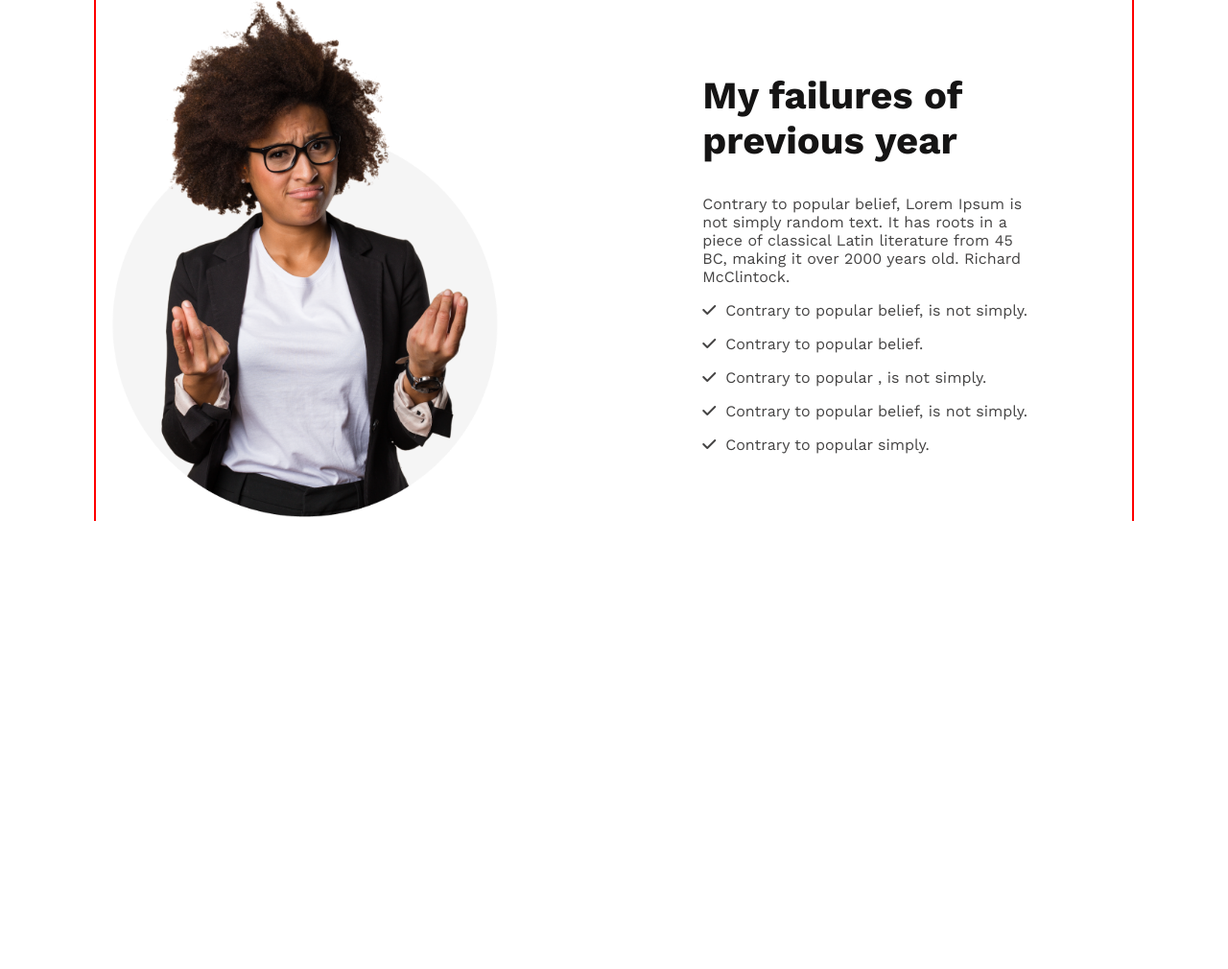
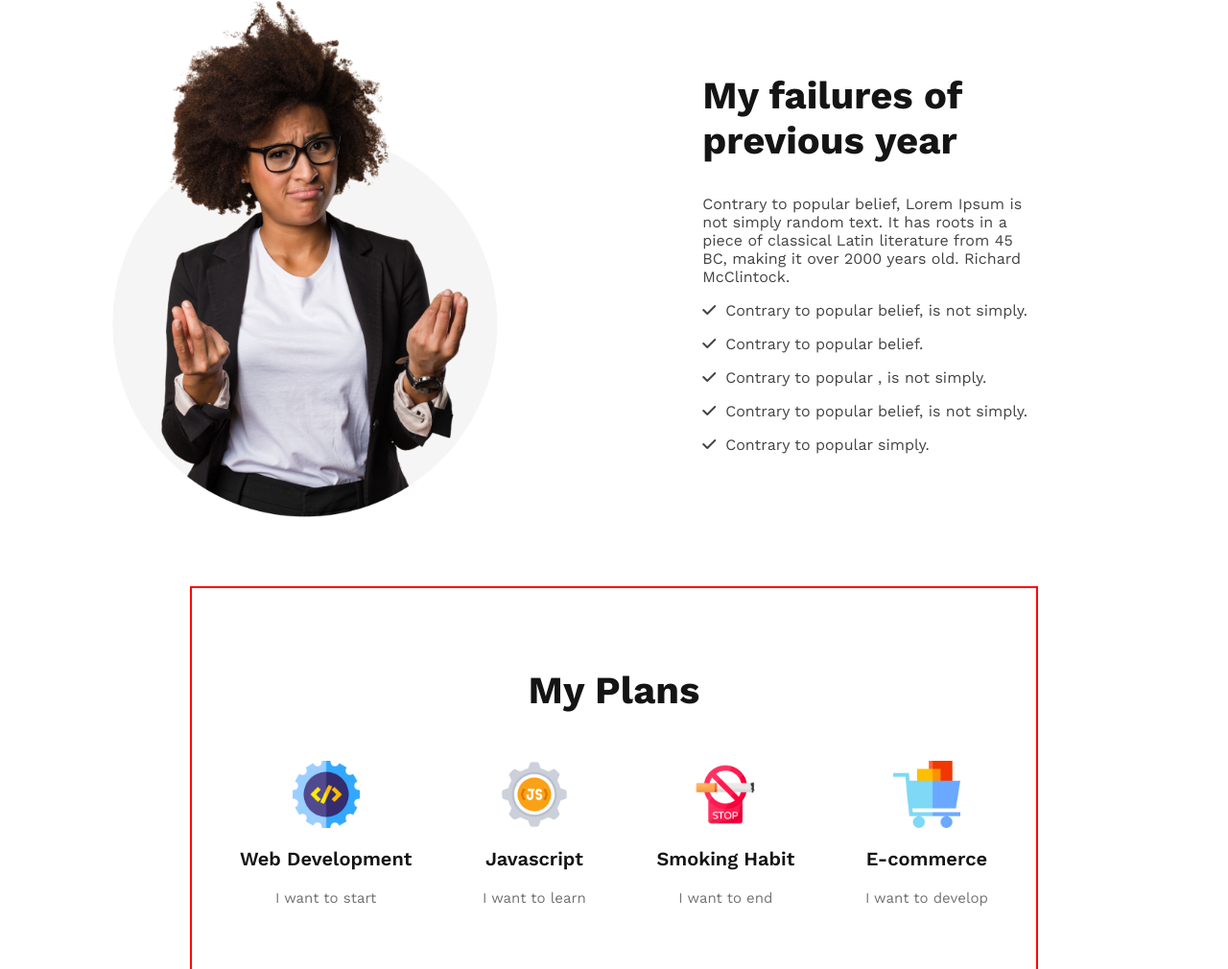
Before and after one commit to Mahin-ux/parctice-html-css, a plain HTML site: page index.html in a window 1280 px wide. Shown: the part 807-1817 px from the top of the page at 96% size. Before the commit the page ends 1350 px from the top, so only its background shows below. Drawn offline with nearby package versions, Linux system fonts and the light colour scheme.

Commit message:
added more codes and styles

```diff
--- a/index.html
+++ b/index.html
@@ -4,7 +4,7 @@
 <head>
     <meta charset="UTF-8">
     <meta name="viewport" content="width=device-width, initial-scale=1.0">
-    <title>Document</title>
+    <title>Practice HTML&CSS</title>
     <link rel="preconnect" href="https://fonts.googleapis.com">
     <link rel="preconnect" href="https://fonts.gstatic.com" crossorigin>
     <link href="https://fonts.googleapis.com/css2?family=Work+Sans:ital,wght@0,100..900;1,100..900&display=swap"
@@ -44,6 +44,38 @@
             </div>
         </div>
     </section>
+    <!-- section 3 -->
+     <section class="sec-3">
+            <div class="sec-3-container">
+                    <div class="sec-3-title">
+                        <h2 class="sec-3-main-title">My Plans</h2>
+                    </div>
+                    <div class="sec-3-item">
+                        <div>
+                            <img class="sec-3-image" src="images/icons/web.png" alt="">
+                            <h3 class="sec-3-items-title">Web Development</h3>
+                            <p class="sec-3-items-description">I want to start</p>
+                        </div>
+                        <div>
+                            <img class="sec-3-image" src="images/icons/js.png" alt="">
+                            <h3 class="sec-3-items-title">Javascript</h3>
+                            <p class="sec-3-items-description">I want to learn</p>
+                        </div>
+                        <div>
+                            <img class="sec-3-image" src="images/icons/smoke.png" alt="">
+                            <h3 class="sec-3-items-title">Smoking Habit</h3>
+                            <p class="sec-3-items-description">I want to end</p>
+                        </div>
+                        <div>
+                            <img class="sec-3-image" src="images/icons/ecom.png" alt="">
+                            <h3 class="sec-3-items-title">E-commerce</h3>
+                            <p class="sec-3-items-description">I want to develop</p>
+                        </div>
+                    </div>
+            </div>
+     </section>
+     <!-- section 4 -->
+
 </body>
 
 </html>
--- a/style.css
+++ b/style.css
@@ -52,35 +52,87 @@ body {
 /* sec-2 related styles */
 .sec-2 {
     margin: 70px 100px 0px 100px;
-    outline: 2px solid red;
 }
-.sec-2-container{
+
+.sec-2-container {
     display: flex;
     align-items: center;
 }
-.sec-2-image{
+
+.sec-2-image {
     height: 550px;
 }
+
 .sec-2-title-1 {
     color: #151414;
     font-family: "Work Sans";
     font-size: 40px;
     font-weight: 700;
 }
-.sec-2-part-2{
+
+.sec-2-part-2 {
     margin: 0px 100px 0px 200px;
     text-align: left;
 }
-.sec-2-description-1{
+
+.sec-2-description-1 {
     color: #444343;
     font-family: "Work Sans";
     font-size: 16px;
     font-weight: 400;
 }
-.sec-2-points{
-    color:#444343;
+
+.sec-2-points {
+    color: #444343;
     font-family: "Work Sans";
     font-size: 16px;
     font-style: normal;
     font-weight: 400;
 }
+
+/* sec-3 related styles */
+.sec-3 {
+    margin: 70px 200px 0px 200px;
+    outline: 2px solid red;
+    padding: 50px;
+}
+
+.sec-3-image {
+    height: 70px;
+    display: block;
+    margin-left: auto;
+    margin-right: auto;
+}
+
+.sec-3-main-title {
+    color: #151414;
+    font-family: "Work Sans";
+    font-size: 40px;
+    font-weight: 700;
+    text-align: center;
+    margin-bottom: 50px;
+}
+
+.sec-3-item {
+    display: flex;
+    justify-content: space-between;
+    align-items: center;
+}
+
+.sec-3-items-title {
+    color: #151414;
+    text-align: center;
+    font-family: "Work Sans";
+    font-size: 20px;
+    font-weight: 600;
+    align-items: center;
+}
+
+.sec-3-items-description {
+    text-align: center;
+    color: #737272;
+    font-family: "Work Sans";
+    font-size: 15px;
+    font-weight: 400;
+}
+/* sec-4 related styles */
```
